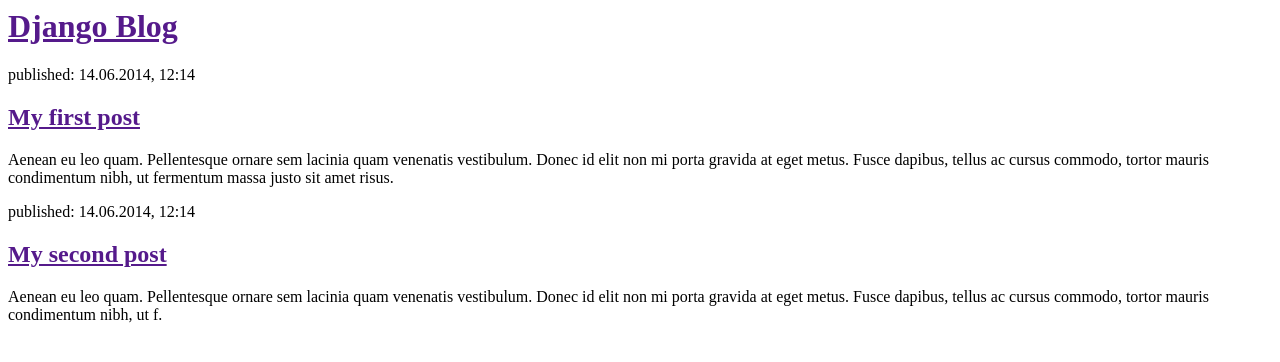
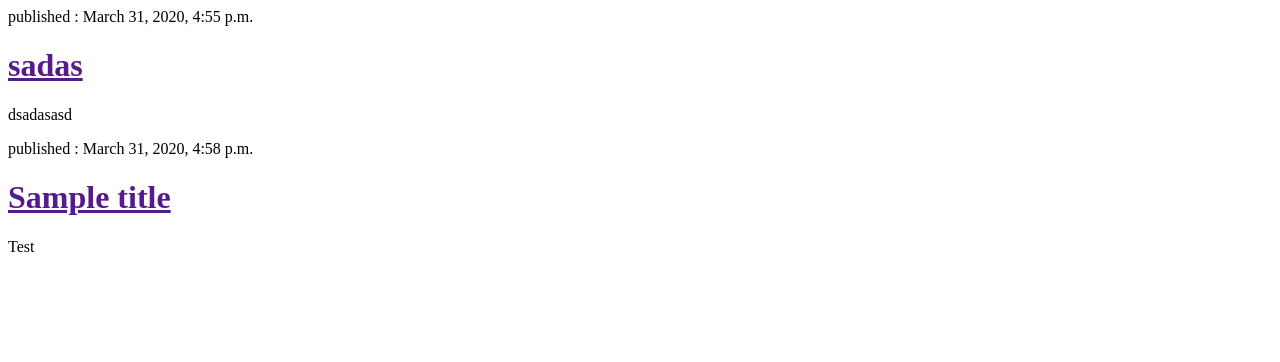
Before and after one commit to wdj0729/django-blog, a Django app: page / in a window 1280 px wide. Shown: the top 362 px of the page. Run offline with Django 3.2, Linux system fonts and the light colour scheme; data comes from the database, SQL or seed files in the repository; both versions use the stored data as it was after the commit.

Commit message:
Modifeied templates to display posts from database.

```diff
--- a/polls/templates/polls/post_list.html
+++ b/polls/templates/polls/post_list.html
@@ -5,22 +5,12 @@
         </title>
     </head>
     <body>
+        {% for post in posts %}
         <div>
-            <h1>
-                <a href="">Django Blog</a>
-            </h1>
+            <p> published : {{post.published_date}}</p>
+            <h1><a href=""> {{post.title}}</a></h1>
+            <p> {{post.text|linebreaksbr}}</p>
         </div>
-
-        <div>
-            <p>published: 14.06.2014, 12:14</p>
-            <h2><a href="">My first post</a></h2>
-            <p>Aenean eu leo quam. Pellentesque ornare sem lacinia quam venenatis vestibulum. Donec id elit non mi porta gravida at eget metus. Fusce dapibus, tellus ac cursus commodo, tortor mauris condimentum nibh, ut fermentum massa justo sit amet risus.</p>
-        </div>
-
-        <div>
-            <p>published: 14.06.2014, 12:14</p>
-            <h2><a href="">My second post</a></h2>
-            <p>Aenean eu leo quam. Pellentesque ornare sem lacinia quam venenatis vestibulum. Donec id elit non mi porta gravida at eget metus. Fusce dapibus, tellus ac cursus commodo, tortor mauris condimentum nibh, ut f.</p>
-        </div>
+        {% endfor %}
     </body>
 </html>
--- a/polls/views.py
+++ b/polls/views.py
@@ -1,5 +1,8 @@
 from django.shortcuts import render
+from django.utils import timezone
+from .models import Post
 
 # Create your views here.
 def post_list(request):
-    return render(request, 'polls/post_list.html',{})
+    posts = Post.objects.filter(published_date__lte=timezone.now()).order_by('published_date')
+    return render(request, 'polls/post_list.html',{'posts':posts})
```
Also changed, not shown: db.sqlite3.
